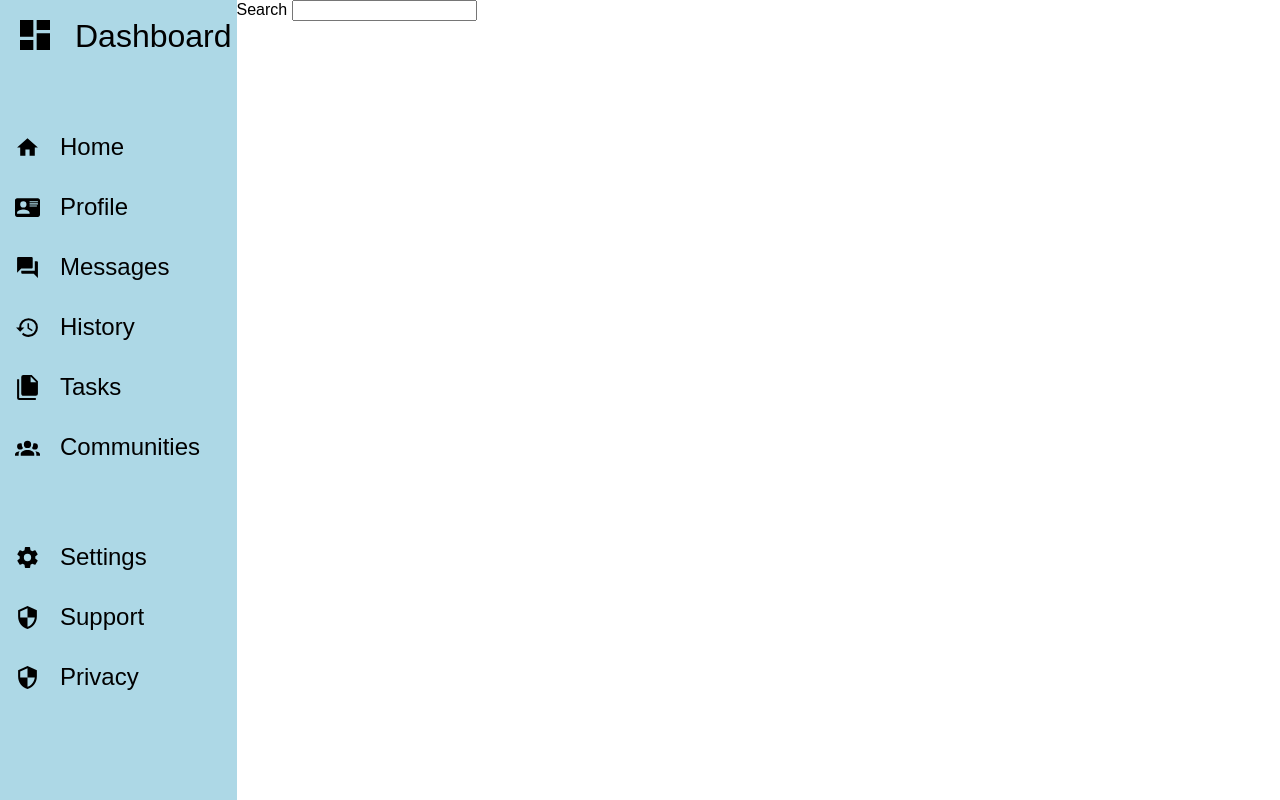
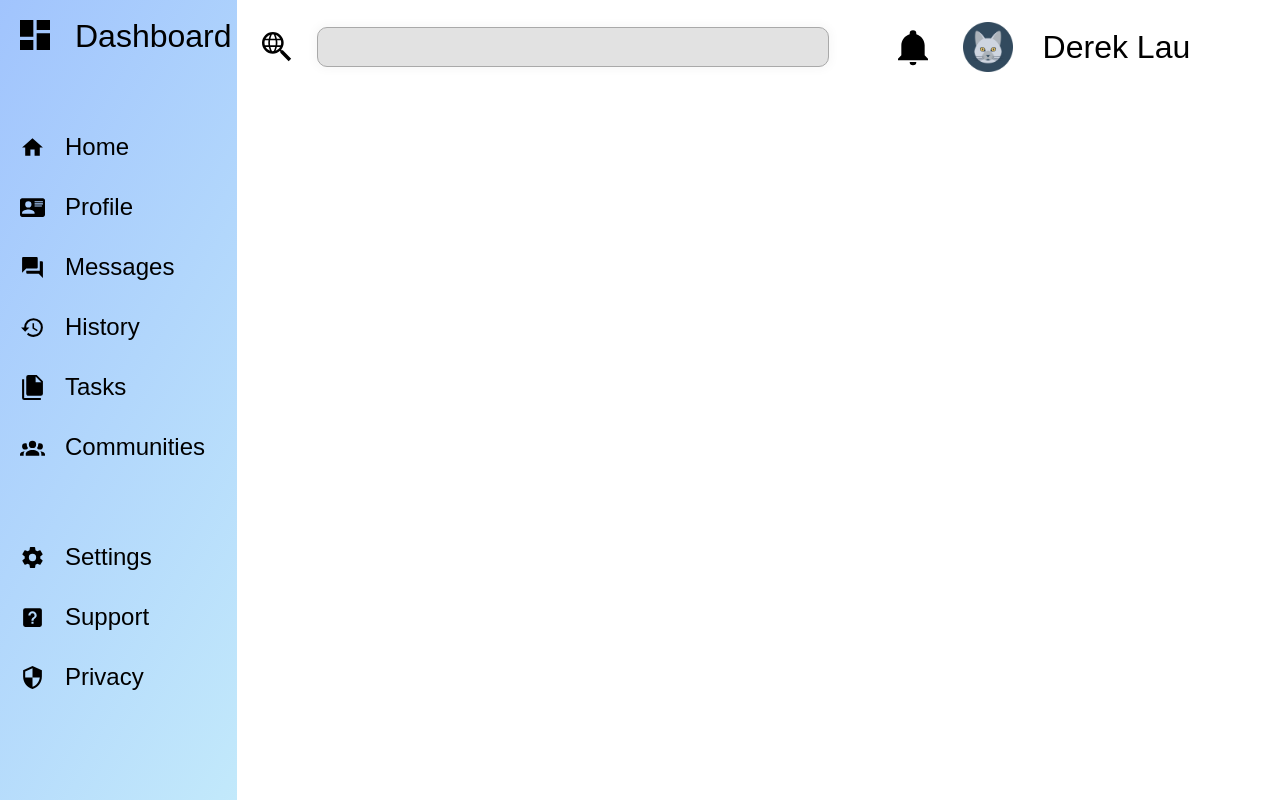
Before and after one commit to DWYLau/admin-dashboard, a plain HTML site: page index.html in a window 1280 px wide. Drawn offline with Linux system fonts and the light colour scheme.

Commit message:
Add search and profile section, change p to a elements

```diff
--- a/index.html
+++ b/index.html
@@ -21,51 +21,59 @@
       <div class="center">
         <div class="side-link">
           <img class="icon" src="icons/home.svg" alt="home">
-          <p>Home</p>
+          <a href="#">Home</a>
         </div>
         <div class="side-link">
           <img class="icon" src="icons/card-account-details.svg" alt="profile">
-          <p>Profile</p>
+          <a href="#">Profile</a>
         </div>
         <div class="side-link">
           <img class="icon" src="icons/forum.svg" alt="message">
-          <p>Messages</p>
+          <a href="#">Messages</a>
         </div>
         <div class="side-link">
           <img class="icon" src="icons/history.svg" alt="history">
-          <p>History</p>
+          <a href="#">History</a>
         </div>
         <div class="side-link">
           <img class="icon" src="icons/file-multiple.svg" alt="tasks">
-          <p>Tasks</p>
+          <a href="#">Tasks</a>
         </div>
         <div class="side-link">
           <img class="icon" src="icons/account-group.svg" alt="communities">
-          <p>Communities</p>
+          <a href="#">Communities</a>
         </div>
       </div>
 
       <div class="bottom">
         <div class="side-link">
           <img class="icon" src="icons/cog.svg" alt="settings">
-          <p>Settings</p>
+          <a href="#">Settings</a>
         </div>
         <div class="side-link">
-          <img class="icon" src="icons/security.svg" alt="support">
-          <p>Support</p>
+          <img class="icon" src="icons/help-box.svg" alt="support">
+          <a href="#">Support</a>
         </div>
         <div class="side-link">
           <img class="icon" src="icons/security.svg" alt="privacy">
-          <p>Privacy</p>
+          <a href="#">Privacy</a>
         </div>
       </div>
-
     </div>
 
 
     <div class="header">
-      <label for="">Search</label>
-      <input type="search">
+      <div class="search-bar">
+        <img class="icon" src="icons/search-web.svg" alt="search">
+        <input type="search">
+      </div>
+
+      <div class="profile">
+        <img class="icon" src="/icons/bell.svg" alt="notifications">
+        <img class="avatar" src="/icons/cat.png" alt="avatar">
+        <a href="#">Derek Lau</a>
+
+      </div>
     </div>
   </div>
 
--- a/style.css
+++ b/style.css
@@ -5,7 +5,7 @@
 }
 
 .sidebar {
-  background-color: lightblue;
+  background-image: linear-gradient(120deg, #a1c4fd 0%, #c2e9fb 100%);
   display: grid;
   grid-template-rows: 0.2fr 0.5fr 0.5fr;
   grid-gap: 50px;
@@ -46,13 +46,70 @@
   padding: 5px;
 }
 
-.sidebar p {
+.sidebar a {
   font-size: 1.5em;
   margin: 10px 0 0 0;
   padding: 5px;
+  text-decoration: none;
+  color: black;
 }
 
 .side-link {
   display: flex;
-  height: 20px;
+  padding-left: 5px;
 }
+
+.header  {
+  display: grid;
+  grid-template-columns: 3fr 2fr;
+  grid-template-rows: 1fr 1fr;
+  height: 20vh;
+  margin-top: 5px;
+}
+
+.search-bar .icon,
+.profile .icon {
+  width: 40px;
+  height: 40px;
+  margin-right: 20px;
+}
+
+.search-bar {
+  display:flex;
+  align-items: center;
+  padding: 10px;
+  margin: 10px;
+}
+
+.search-bar input {
+  box-sizing:border-box;
+  height: 5vh;
+  width: 40vw;
+  border-radius: 10px;
+  border: 1.9px solid darkgray;
+  background-color: rgb(226, 226, 226);
+  box-shadow:0 0 10px 3px rgba(0,0,0,0.03);
+  font-size: 1em;
+}
+
+.profile {
+  display:flex;
+  align-items: center;
+  margin: 6px;
+  margin-left: 30px;
+}
+
+.profile > .avatar {
+  margin-top: 5px;
+  margin: 10px;
+  height: 50px;
+  width: 50px;
+}
+
+.profile > a {
+  font-size: 2em;
+  padding: 10px;
+  margin: 10px;
+  text-decoration: none;
+  color: black;
+}
```
Also changed, not shown: icons/bell.svg (added), icons/cat.png (added), icons/search-web.svg (added).
